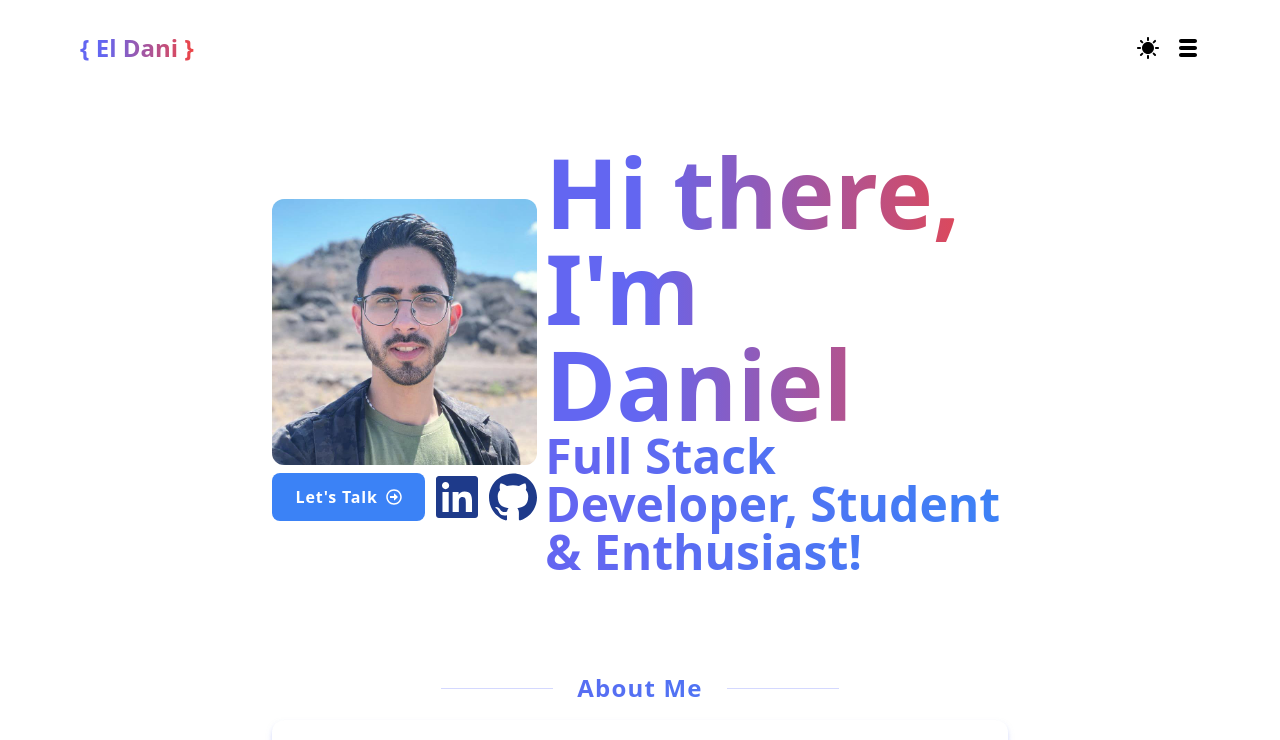
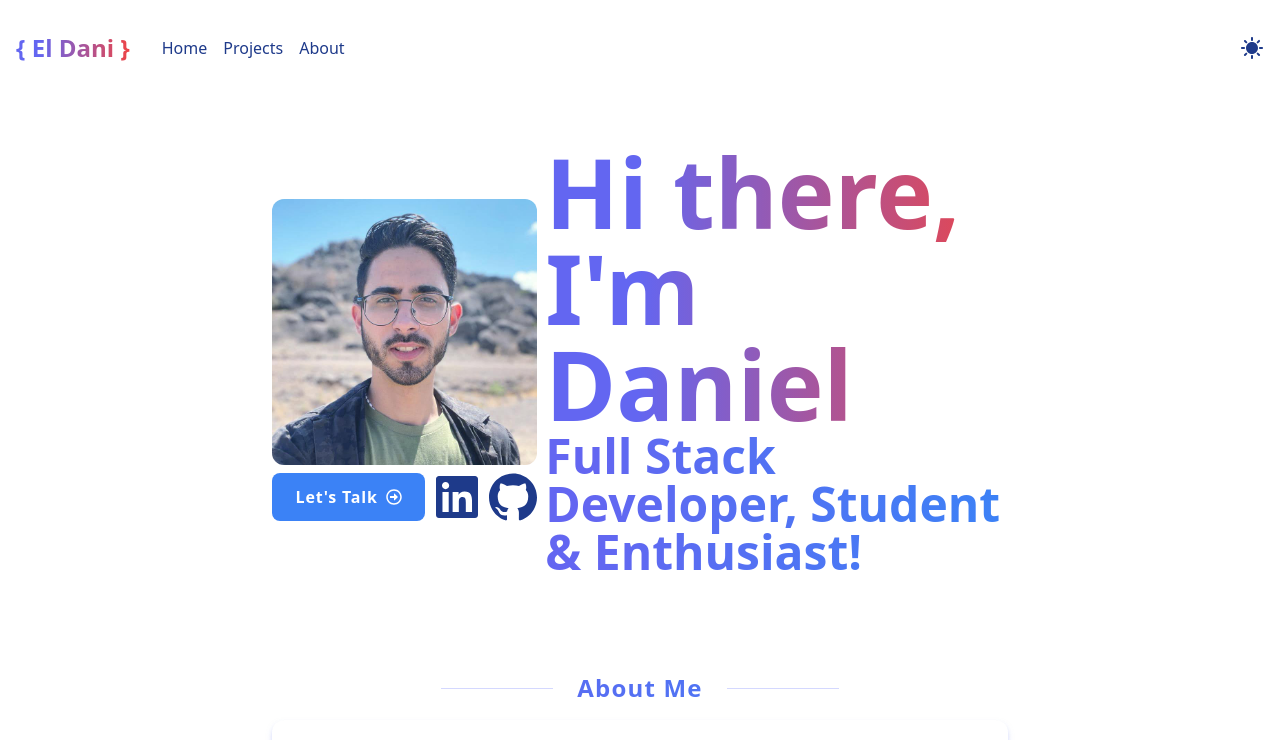
Before and after one commit to danielFernandezDj/dani-portfolio-app, a React (Vite) app: page /home in a window 1280 px wide. Shown: the top 740 px of the page. Built offline with nearby package versions, Linux system fonts and the light colour scheme.

Commit message:
styling the text links at the navbar

```diff
--- a/src/App.jsx
+++ b/src/App.jsx
@@ -10,7 +10,7 @@ import { TiThMenu } from "react-icons/ti";
 
 
 // Component Pages
-import Home from './components/HomePage';
+import Home from './components/Home';
 import Footer from './Footer';
 
 function Projects() {
@@ -25,28 +25,23 @@ function About() {
 function NavBar() {
   return (
     <nav>
-      <div className="container mx-auto px-4 py-8 flex justify-between md:px-20 items-center">
-
-        {/* Left Side */}
-        <div className='flex space-x-8 items-center justify-center'>
+      <div className="container mx-auto md:px-4 px-8 py-8 flex justify-between md:px-20 items-center">
+        {/* –––––––––––––––––––––––––––– Left Side –––––––––––––––––––––––––––– */}
+        <div className='flex space-x-8 content-center justify-center'>
           <Link to="/home" className="text-2xl logo-style">
             &#123; El Dani &#125;
           </Link>
-          {/* <div className="space-x-4">
-            <Link to="/home" className="text-white hover:text-gray-300">Home</Link>
-            <Link to="/projects" className="text-white hover:text-gray-300">Projects</Link>
-            <Link to="/about" className="text-white hover:text-gray-300">About</Link>
-          </div> */}
+          <div className="flex content-center hidden md:block space-x-4">
+            <Link to="/home" className="nav-text-style">Home</Link>
+            <Link to="/projects" className="nav-text-style">Projects</Link>
+            <Link to="/about" className="nav-text-style">About</Link>
+          </div>
         </div>
 
-        {/* Right side - Icons */}
+        {/* –––––––––––––––––––––––––––– Right side - Icons –––––––––––––––––––––––––––– */}
         <div className="flex space-x-4">
-          <button className="blue-900 hover:text-blue-700">
-            <MdSunny className="h-6 w-6" />
-          </button>
-          <button className="blue-900 hover:text-blue-700">
-            <TiThMenu className="h-6 w-6" />
-          </button>
+          <button className="text-blue-900 lg:hover:text-blue-700"><MdSunny className="w-6 h-auto" /></button>
+          <button className="text-blue-900 lg:hover:text-blue-700 md:hidden"><TiThMenu className="w-6 h-auto" /></button>
         </div>
       </div>
     </nav>
--- a/src/components/HomePage.jsx
+++ b/src/components/Home.jsx
@@ -90,8 +90,8 @@ export default function Home() {
               </button>
 
               <div className="flex gap-2">
-                <a href={linkedinLink} target="_blank"><FaLinkedin className="w-12 h-auto fill-blue-900 hover:fill-yellow-600" /></a>
-                <a href={githubLink} target="_blank"><SiGithub className="w-12 h-auto fill-blue-900 hover:fill-indigo-600" /></a>
+                <a href={linkedinLink} target="_blank"><FaLinkedin className="w-12 h-auto fill-blue-900 lg:hover:fill-yellow-600" /></a>
+                <a href={githubLink} target="_blank"><SiGithub className="w-12 h-auto fill-blue-900 lg:hover:fill-indigo-600" /></a>
               </div>
             </div>
           </div>
--- a/src/index.css
+++ b/src/index.css
@@ -7,16 +7,20 @@
     @apply font-extrabold bg-clip-text text-transparent bg-gradient-to-r from-indigo-500 from-20% to-red-500;
   }
 
+  .nav-text-style {
+    @apply text-blue-900 lg:hover:text-blue-700;
+  }
+
   .btn-home-animation {
-    @apply rounded-lg sm:hover:shadow-md transition sm:ease-out delay-150 bg-blue-500 sm:hover:-translate-y-1 sm:hover:scale-110 sm:hover:bg-blue-950 duration-300;
+    @apply rounded-lg lg:hover:shadow-md transition lg:ease-out delay-150 bg-blue-500 lg:hover:-translate-y-1 lg:hover:scale-110 lg:hover:bg-blue-950 duration-300;
   }
 
   .icon-hover-animation {
-    @apply sm:transition-all sm:ease-out sm:hover:mx-2 sm:hover:-translate-y-1 sm:hover:scale-110 duration-300;
+    @apply lg:transition-all lg:ease-out lg:hover:mx-2 lg:hover:-translate-y-1 lg:hover:scale-110 duration-300;
   }
 
   .card-container {
-    @apply flex flex-col sm:w-84 w-full gap-4 p-4 rounded-lg bg-indigo-50 border-solid border-2 sm:shadow-none shadow-md sm:hover:border-blue-400 sm:border-blue-100 border-blue-400 transition duration-300;
+    @apply flex flex-col sm:w-84 w-full gap-4 p-4 rounded-lg bg-indigo-50 border-solid border-2 sm:shadow-none shadow-md lg:hover:border-blue-400 lg:border-blue-100 border-blue-400 transition duration-300;
   }
 
   .card-images img {
```
Lines whose indentation alone changed are shown as unchanged.
